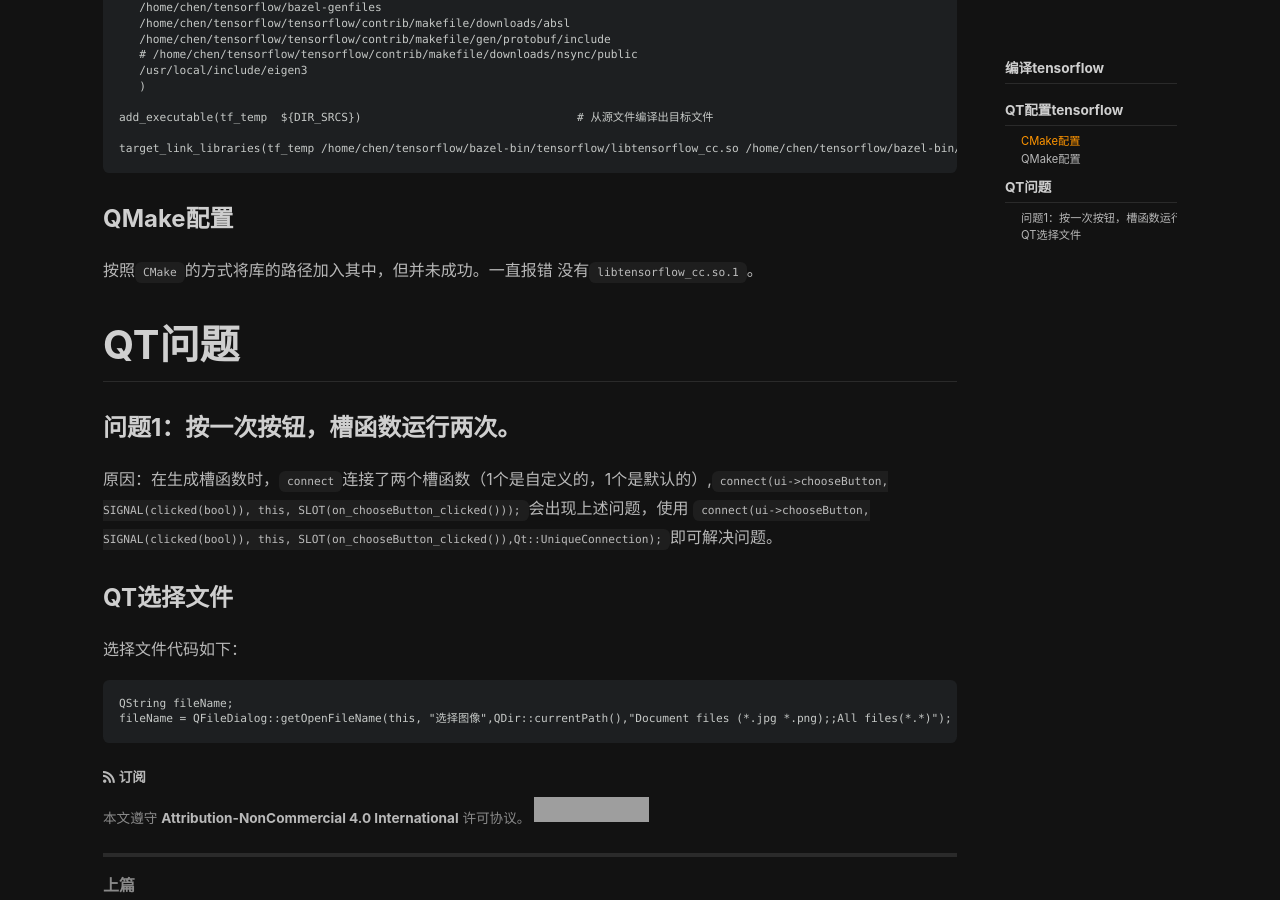
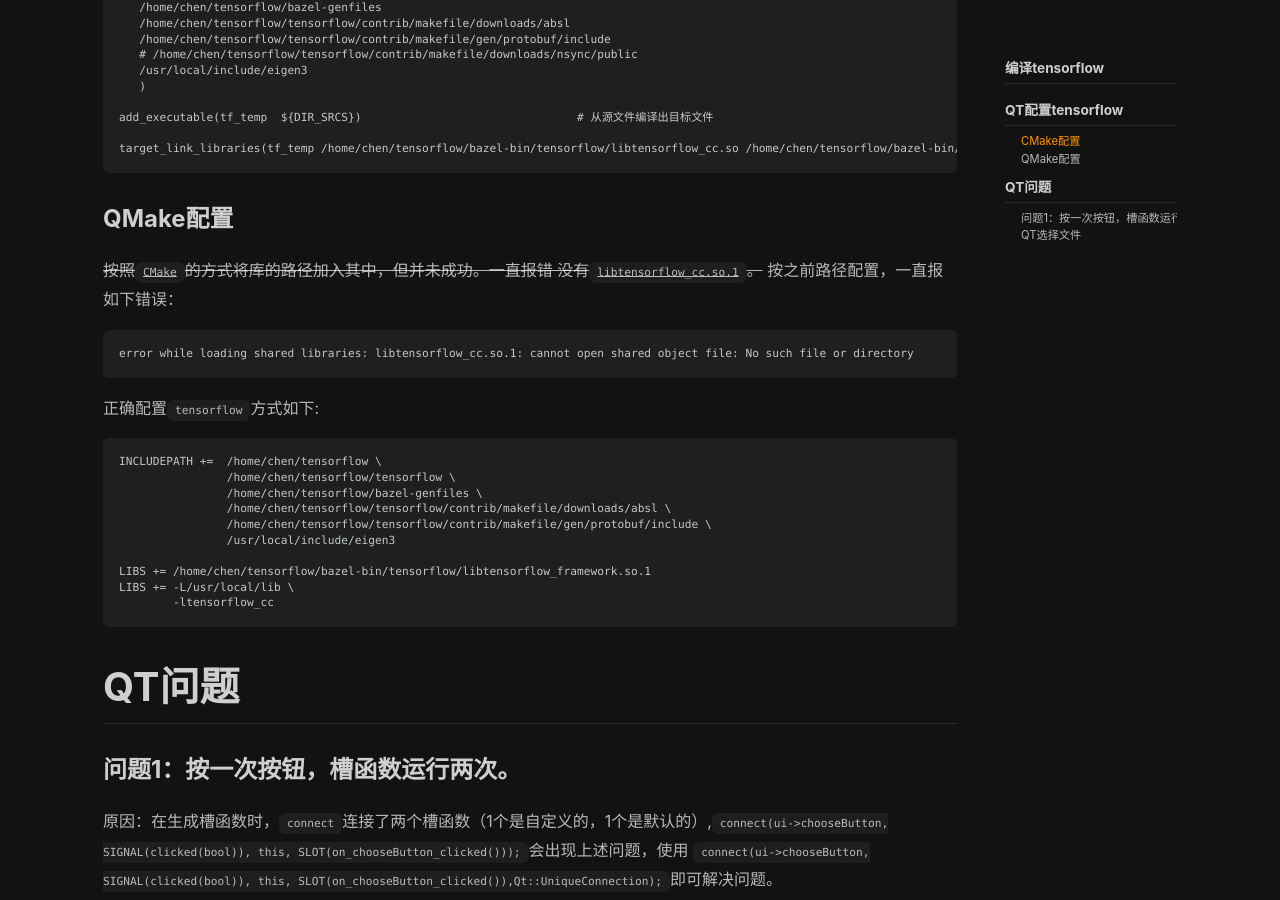
Before and after one commit to MrHwc/MrHwc.github.io, a Jekyll site: the page built from _posts/2020-11-26-profile.md, in a window 1280 px wide and 900 px high, scrolled down 918 px. Built offline with Jekyll 4.4.1, drawn with Linux system fonts in a browser that asks for light colours; nearby versions of some CDN libraries; grey boxes are pictures that could not be loaded.

Commit message:
解决qmake配合tensorflow问题

````diff
--- a/_posts/2020-11-26-profile.md
+++ b/_posts/2020-11-26-profile.md
@@ -36,7 +36,23 @@ add_executable(tf_temp  ${DIR_SRCS})                                # 从源文
 target_link_libraries(tf_temp /home/chen/tensorflow/bazel-bin/tensorflow/libtensorflow_cc.so /home/chen/tensorflow/bazel-bin/tensorflow/libtensorflow_framework.so.1)  # 链接动态链接库
 ```
 ### QMake配置
-按照`CMake`的方式将库的路径加入其中，但并未成功。一直报错 没有`libtensorflow_cc.so.1`。
+~~按照`CMake`的方式将库的路径加入其中，但并未成功。一直报错 没有`libtensorflow_cc.so.1`。~~ 按之前路径配置，一直报如下错误：
+```
+error while loading shared libraries: libtensorflow_cc.so.1: cannot open shared object file: No such file or directory
+```
+正确配置`tensorflow`方式如下:
+```
+INCLUDEPATH +=  /home/chen/tensorflow \
+                /home/chen/tensorflow/tensorflow \
+                /home/chen/tensorflow/bazel-genfiles \
+                /home/chen/tensorflow/tensorflow/contrib/makefile/downloads/absl \
+                /home/chen/tensorflow/tensorflow/contrib/makefile/gen/protobuf/include \
+                /usr/local/include/eigen3
+
+LIBS += /home/chen/tensorflow/bazel-bin/tensorflow/libtensorflow_framework.so.1
+LIBS += -L/usr/local/lib \
+        -ltensorflow_cc
+```
 # QT问题
 ### 问题1：按一次按钮，槽函数运行两次。
 原因：在生成槽函数时，`connect`连接了两个槽函数（1个是自定义的，1个是默认的）,`connect(ui->chooseButton, SIGNAL(clicked(bool)), this, SLOT(on_chooseButton_clicked()));`会出现上述问题，使用
````
